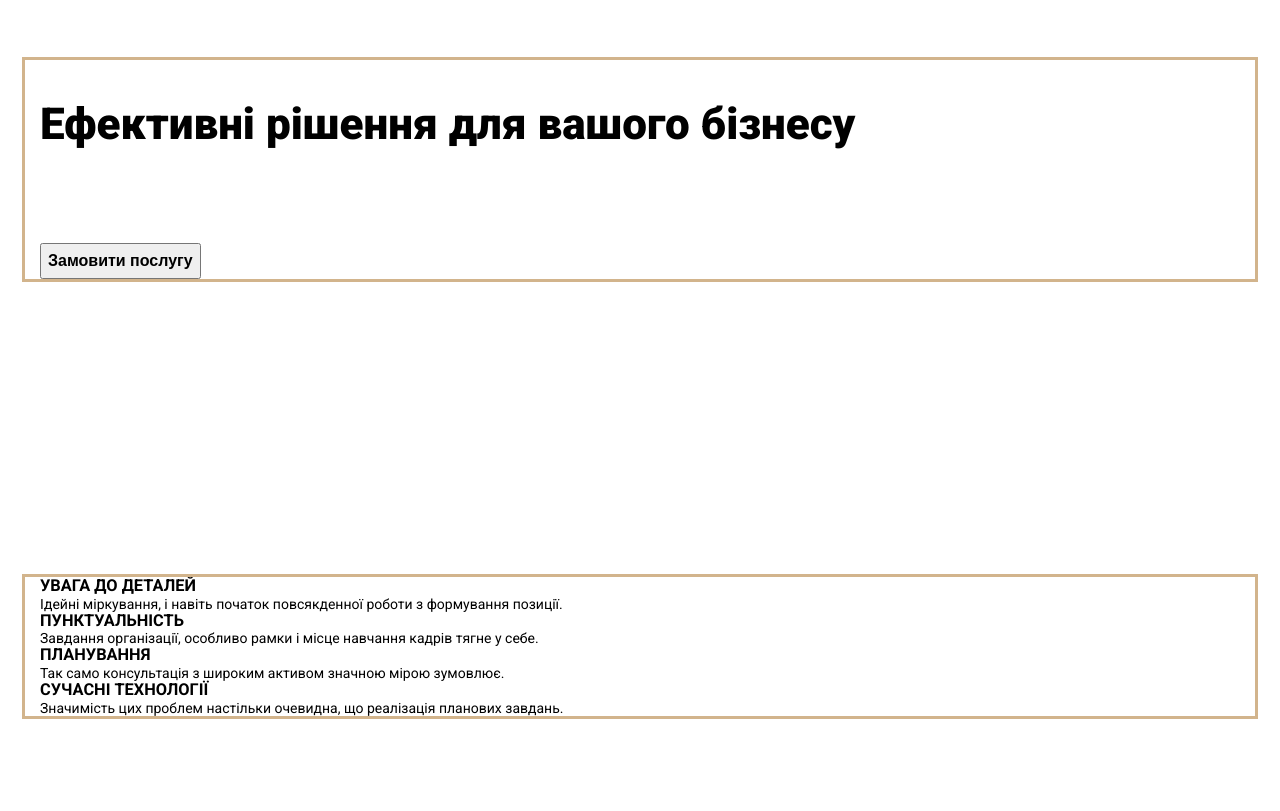
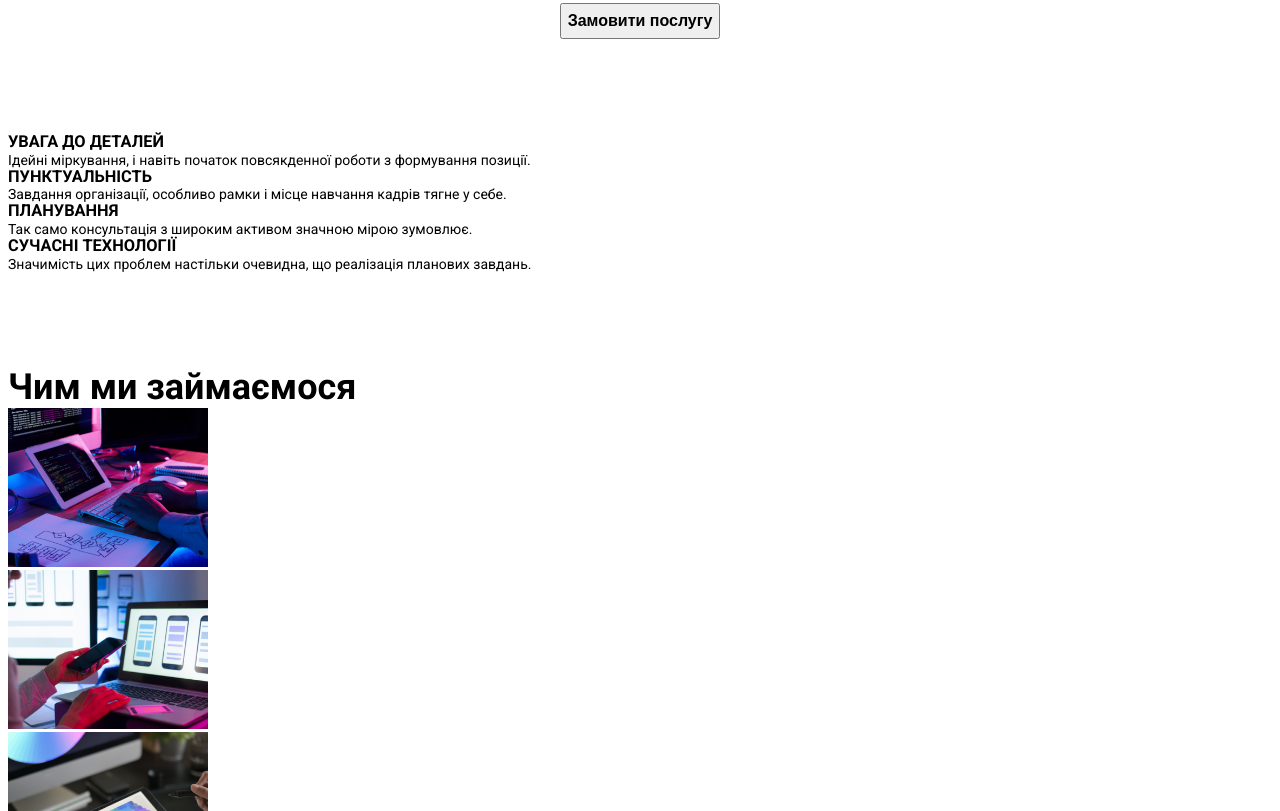
Before and after one commit to KovalcnukArtem/WebStudio-hw-12, a plain HTML site: page index.html in a window 1280 px wide. Shown: the part 329-1140 px from the top of the page. Drawn offline with Linux system fonts and the light colour scheme.

Commit message:
Update style.css

```diff
--- a/css/style.css
+++ b/css/style.css
@@ -8,33 +8,6 @@
 
   --fifth-color: #000000;
 }
-.container-hero {
-  width: 1230px;
-  height: 100%;
-  padding-left: 15px;
-  padding-right: 15px;
-  margin-left: auto;
-  margin-right: auto;
-  outline: 3px solid tan;
-}
-.container-advantages{
-  width: 1230px;
-  height: 100%;
-  padding-left: 15px;
-  padding-right: 15px;
-  margin-left: auto;
-  margin-right: auto;
-  outline: 3px solid tan;
-}
-.container-examples{
-  width: 1230px;
-  height: 100%;
-  padding-left: 15px;
-  padding-right: 15px;
-  margin-left: auto;
-  margin-right: auto;
-  outline: 3px solid tan;
-}
 .container {
   width: 1230px;
   height: 100%;
@@ -42,7 +15,7 @@
   padding-right: 15px;
   margin-left: auto;
   margin-right: auto;
-  outline: 3px solid tan;
+  outline: 3px solid silver;
 }
 
 body {
@@ -65,6 +38,9 @@ body {
   font-weight: 500;
   font-size: 14px;
   line-height: calc(16 / 14);
+}
+.hero {
+  text-align: center;
 }
 .hero-title {
   font-weight: 900;
@@ -142,24 +118,19 @@ body {
 .footer-item {
   line-height: calc(21 / 14);
 }
-.hero-title {
-  margin-top: 240px;
-}
 .hero-button {
   margin-top: 54px;
 }
 .advantages-list {
-  margin-top: 298px;
+  margin-top: 94px;
 }
 .examples {
-  margin-top: 109px;
+  margin-top: 94px;
 }
 .team {
-  margin-top: 196px;
+  margin-top: 94px;
 }
-.footer {
-  margin-top: 194px;
-}
+
 .container-two {
   width: 1230px;
   height: 100%;
@@ -170,11 +141,11 @@ body {
   outline: 3px solid slategrey;
 }
 .portfolio-filter-list {
-  margin-top: 196px;
+  margin-top: 94px;
 }
 .portfolio-list {
   margin-top: 50px;
 }
 .footer-two {
-  margin-top: 187px;
+  margin-top: 94px;
 }
```
